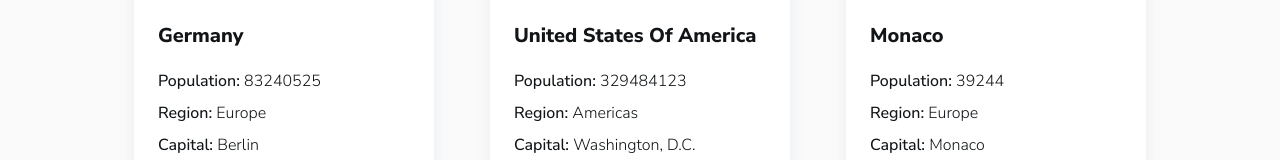
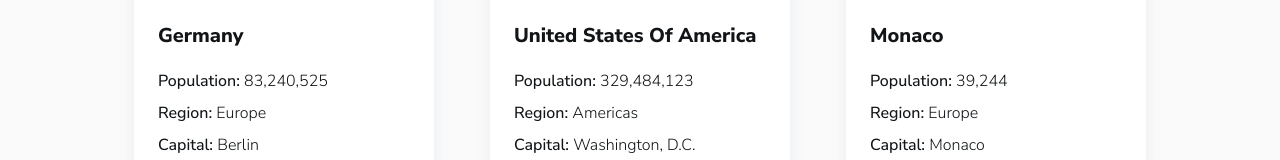
Before and after one commit to jubelo1234/countries-webApp, a React (Vite) app in the folder countries/: page / in a window 1280 px wide. Shown: the part 414-574 px from the top of the page. Built offline with nearby package versions, Linux system fonts and the light colour scheme.

Commit message:
minor fixes

```diff
--- a/countries/src/App.css
+++ b/countries/src/App.css
@@ -28,3 +28,14 @@ input[type="search"]::-webkit-search-clear-button {
 .bords{
     border-top: 2px solid hsl(0, 0%, 98%);
 }
+
+input[type="search"]::-webkit-search-decoration,
+input[type="search"]::-webkit-search-cancel-button,
+input[type="search"]::-webkit-search-clear-button {
+  -webkit-appearance: none;
+}
+
+input[type="search"] {
+  -webkit-appearance: none;
+  text-decoration: none;
+}
--- a/countries/src/components/App.jsx
+++ b/countries/src/components/App.jsx
@@ -90,7 +90,7 @@ function App() {
           <h4>{`${!theme ? "Dark" : "Light"} Mode`}</h4>
         </div>
       </div>
-      <div className="pt-[30px] lap:pt-[50px] px-[5vw]">
+      <div className="pt-[30px] lap:pt-[50px] px-[5vw] max-w-[1710px] mx-auto">
         <div className="flex items-baseline flex-col justify-start gap-6 lap:flex-row lap:justify-between">
           <Search theme={theme} />
           <Region theme={theme} />
--- a/countries/src/components/Card.jsx
+++ b/countries/src/components/Card.jsx
@@ -1,5 +1,6 @@
 function Card({data, theme}) {
-    console.log(data)
+    const population = data.population;
+
     return (
         <div className="w-[85%] max-w-[300px] shadow-3xl dark:shadow-none bg-white dark:bg-dBlue overflow-hidden rounded-[5px]">
             <div className="w-full h-fit sm:w-[300px] sm:h-[175px]">
@@ -8,7 +9,7 @@ function Card({data, theme}) {
             <div className={`px-6 pb-12 text-left ${!theme && "bords"}`}>
                 <h2 className="pb-[18px] pt-7 text-[20px] exsm:text-[20px] font-extrabold capitalize">{data.name}</h2>
                 <div className="flex flex-col items-baseline font-medium justify-start gap-2 text-[14px] exsm:text-[16px]">
-                    <p>Population:  <span className="font-light">{data.population}</span></p>
+                    <p>Population:  <span className="font-light">{population.toLocaleString()}</span></p>
                     <p>Region:  <span className="font-light">{data.region}</span></p>
                     <p>Capital:  <span className="font-light">{data.capital}</span></p>
                 </div>
```
